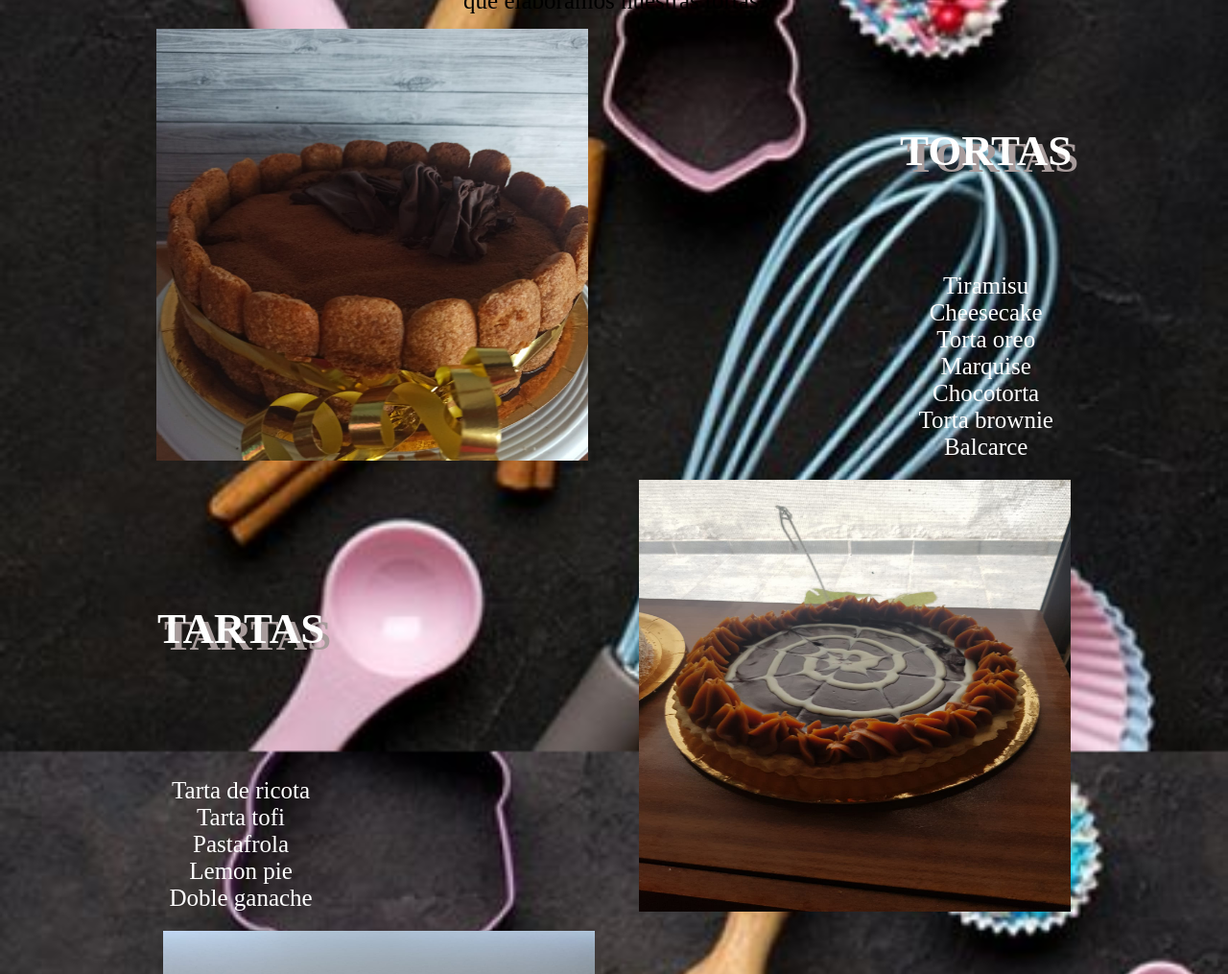
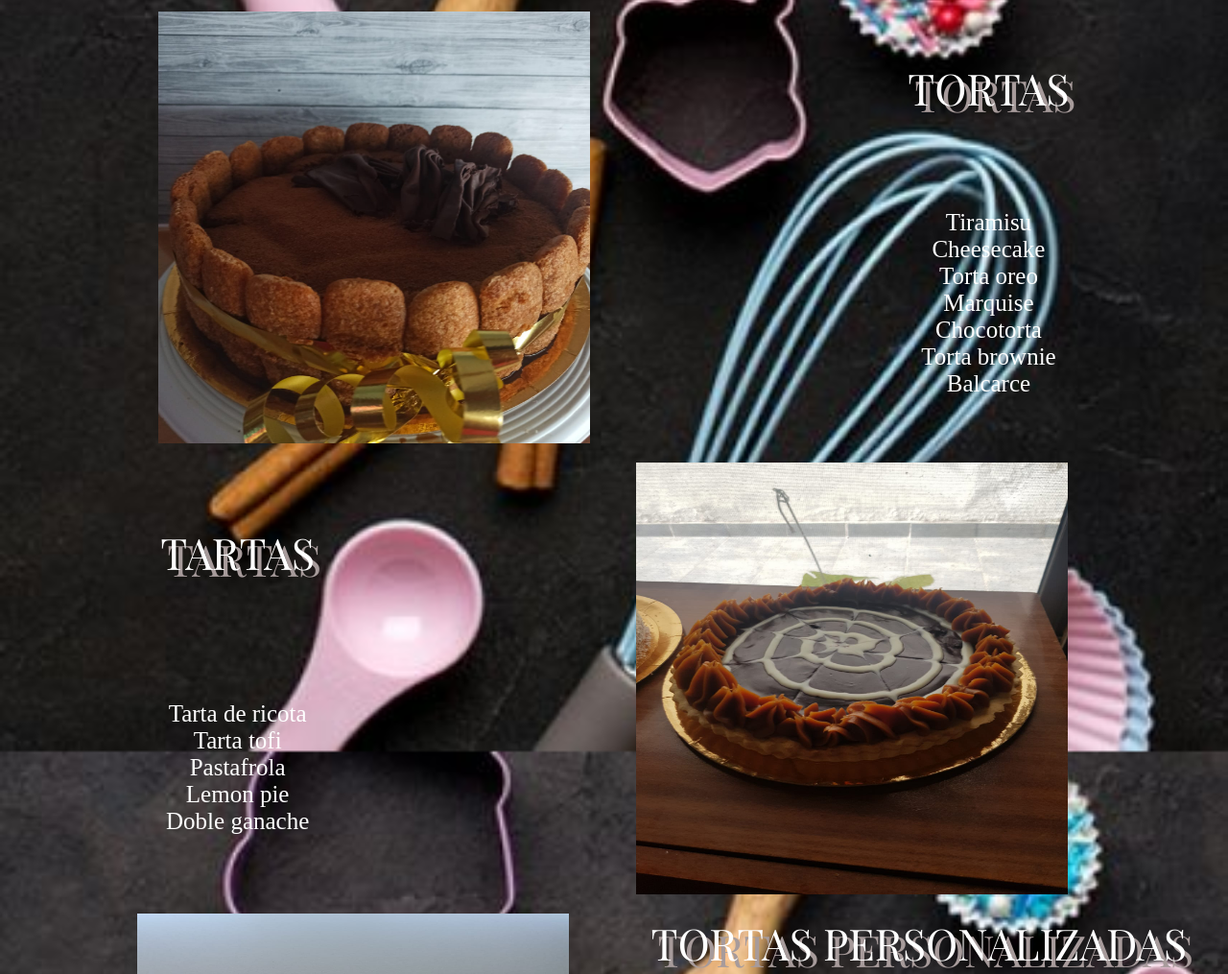
Before and after one commit to HernanPitarch/Angelicas_bakery, a plain HTML site: page index.html in a window 1280 px wide. Shown: the part 848-1863 px from the top of the page at 96% size. Drawn offline with nearby package versions, Linux system fonts and the light colour scheme; a web font is replaced by a local one.

Commit message:
agregado transiciones al nav y creado enlaces desde el index a las diferentes secciones con hover incluido

```diff
--- a/index.html
+++ b/index.html
@@ -78,7 +78,7 @@
                     <img src="assets/img/tiramisu.jpeg" alt=" torta tiramisu">
                 </div>
                     <div class="tortas2">
-                        <h3 class="home">TORTAS</h3>
+                        <a class="titulos" href="pages/Tortas.html">TORTAS</a>
                         <ul>
                             <li>Tiramisu</li>
                             <li>Cheesecake</li>
@@ -94,7 +94,7 @@
         <section class="tarta">
 
             <div class="tarta2">
-                <h3 class="home">TARTAS</h3>
+                <a class="titulos" href="pages/tartas.html">TARTAS</a>
                 <ul>
                     <li>Tarta de ricota</li>
                     <li>Tarta tofi</li>
@@ -115,14 +115,14 @@
             </div>
 
             <div class="personal2">
-                <h3 class="home">TORTAS PERSONALIZADAS</h3>
+                <a class="titulos" href="pages/Personalizadas.html">TORTAS PERSONALIZADAS</a>
                 <P>Realizamos tortas y candy con la tematica que elijas. No dudes en consultarnos.</P>
             </div>
         </section>
 
         <section class="regalo">
             <div class="regalo2">
-                <h3 class="home">BOX PARA REGALAR</h3>
+                <a class="titulos" href="pages/box para regalar.html">BOX PARA REGALAR</a>
                 <p>Contamos con diferentes opciones de desayunos y/o meriendas para agasajar a tus seres queridos</p>
             </div>
 
--- a/main.css
+++ b/main.css
@@ -58,8 +58,10 @@ h2 {
     font-size: 1em;
 }
 
-h3 {
+.titulos {
+    font-family: 'playfair display', sans-serif;
     color: #ffffff;
+    text-decoration: none;
     text-shadow: 7px 7px #a79b9b;
     font-size: 20px;
 }
@@ -116,7 +118,7 @@ h3 {
     color: #b91308;
 }
 
-.home {
+.h3 {
     font-family: 'playfair display' sans-serif;
     color: #ffffff;
     text-align: center;
@@ -516,8 +518,8 @@ footer h6 {
         font-size: 2em;
     }
 
-    h3 {
-        font-size: 35px;
+    .titulos {
+        font-size: 45px;
     }
     /*----------- media nav -------------- */
     .navegacion {
@@ -686,12 +688,29 @@ footer h6 {
     font-size: 20px;
 }
 
+}
 
+@media screen and (min-width: 1024px) {
 
+/* -------------transiciones nav------------- */
 
+.navegacion a {
+    transition: all .3s ease-in-out;
+}
 
+.navegacion a:hover {
+    color: #59cbee;
+    font-size: 45px;
+    text-decoration: underline;
+}
 
+/* --------------transiciones enlaces index---------- */
 
-
-
+.titulos {
+    transition: all .2s ease-in-out;
 }
+.titulos:hover {
+    text-decoration: underline;
+    font-size: 55px;
+}
+}
```
